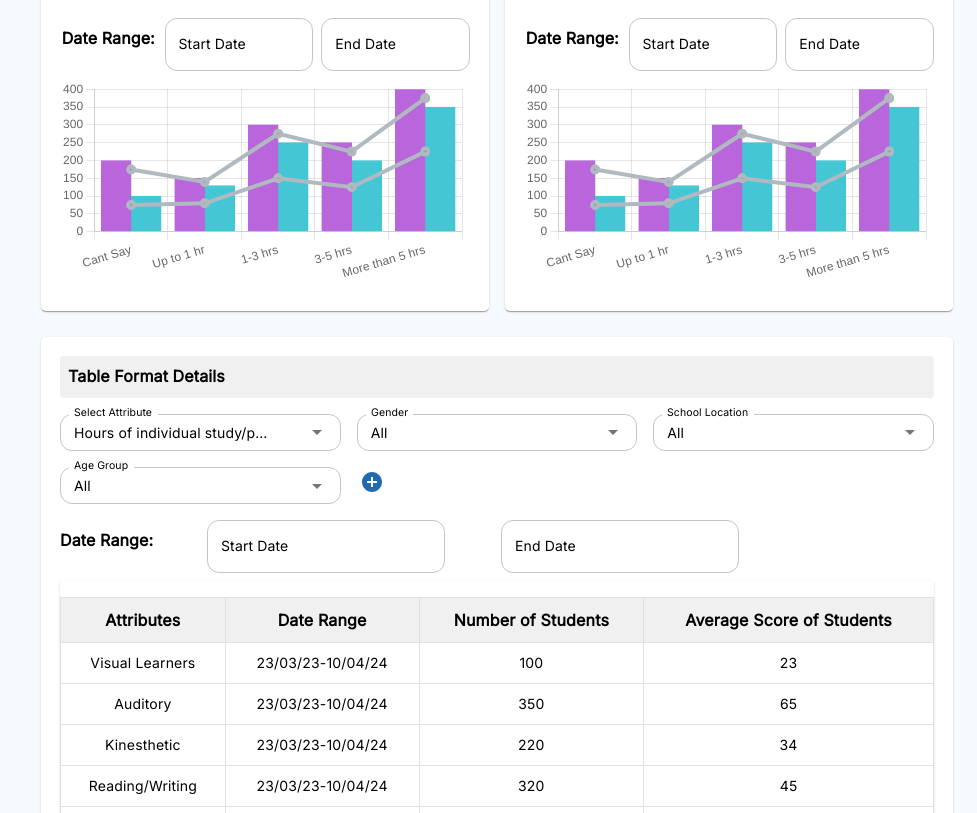
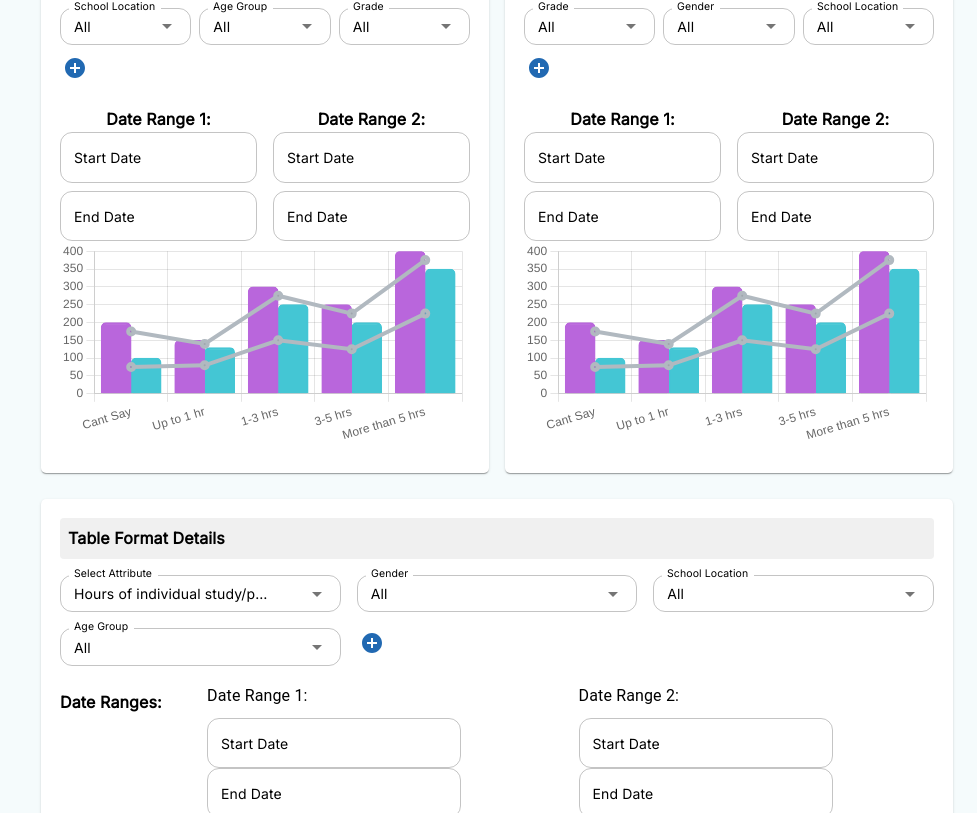
Before and after one commit to anshika2432001/auro_proj, a React (Create React App) app: page /studentLearningBehaviours in a window 1280 px wide. Shown: the part 907-1720 px from the top of the page, without its empty margins (303-1280 px from the left). Built offline with nearby package versions, Linux system fonts and the light colour scheme.

Commit message:
updated code

```diff
--- a/src/pages/Dashboard/DashboardPages/DashboardCards.js
+++ b/src/pages/Dashboard/DashboardPages/DashboardCards.js
@@ -11,7 +11,7 @@ const useStyles = makeStyles({
     position: 'relative',
   },
   header: {
-    backgroundColor: '#f0f0f0',
+    backgroundColor: '#0948a6',
     padding: '10px',
     position: 'absolute',
     top: 0,
@@ -19,6 +19,7 @@ const useStyles = makeStyles({
     width: '100%',
     boxSizing: 'border-box',
     zIndex: 2,
+    color:'#fff'
   },
   content: {
     paddingTop: '30px',
@@ -135,9 +136,7 @@ const ChartCard = ({ title, dataKey, data }) => {
 const DashboardCards = () => {
   return (
     <>
-      <Typography variant="h4" component="h2" gutterBottom>
-        Dashboard
-      </Typography>
+
       <Grid container spacing={2}>
         <Grid item xs={12} sm={6} md={6} lg={6}>
           <ChartCard title="Students" dataKey="students" data={coloredStudentData} />
--- a/src/pages/Dashboard/components/CardComponent.js
+++ b/src/pages/Dashboard/components/CardComponent.js
@@ -21,7 +21,7 @@ const attributeOptions = {
 
 const attributeBasedDropdowns = {
   1: ['Gender', 'School Location', 'Age Group'],
-  2: ['Gender', 'Grade'],
+  2: ['Gender', 'Grade','Board of Education'],
   3: ['School Location', 'Age Group', 'Grade'],
   4: ['Grade', 'Gender', 'School Location'],
   5: ['Grade', 'Age Group'],
@@ -39,6 +39,7 @@ const sampleChartData = {
       borderWidth: 2,
       data: [200, 150, 300, 250, 400],
       barThickness: 30,
+      borderRadius: 5,
       order: 2,
     },
     {
@@ -47,6 +48,7 @@ const sampleChartData = {
       backgroundColor: 'rgba(68,198,212,1)',
       borderColor: 'rgba(68,198,212,1)',
       borderWidth: 2,
+      borderRadius: 5,
       data: [100, 130, 250, 200, 350],
       barThickness: 30,
       order: 2,
@@ -76,8 +78,10 @@ const sampleChartData = {
 
 function CardComponent({ title, dropdownOptions }) {
   const [selectedAttribute, setSelectedAttribute] = useState(title.id);
-  const [dateRange1, setDateRange1] = useState(null);
-  const [dateRange2, setDateRange2] = useState(null);
+  const [dateRange1Start, setDateRange1Start] = useState(null);
+  const [dateRange1End, setDateRange1End] = useState(null);
+  const [dateRange2Start, setDateRange2Start] = useState(null);
+  const [dateRange2End, setDateRange2End] = useState(null);
   const [dropdowns, setDropdowns] = useState(attributeBasedDropdowns[selectedAttribute] || []);
   const [availableFilters, setAvailableFilters] = useState([]);
   const [showAddMore, setShowAddMore] = useState(true);
@@ -120,7 +124,7 @@ function CardComponent({ title, dropdownOptions }) {
     <Card className='mini-card'>
       <Typography
         variant="h6"
-        sx={{ backgroundColor: '#f0f0f0', padding: '8px', borderRadius: '4px' }}
+        sx={{ backgroundColor: '#0948a6', padding: '8px', borderRadius: '4px',color:'#fff' }}
       >
         {title.value}
       </Typography>
@@ -169,29 +173,57 @@ function CardComponent({ title, dropdownOptions }) {
           )}
         </Grid>
 
-        <Grid container spacing={1} sx={{ mt: 1, mb: 1 }}>
-          <Grid item xs={12} sm={3} md={3} lg={3} textAlign="center">
-            <Typography variant="h6" sx={{ mt: 1 }}>Date Range:</Typography>
-          </Grid>
-          <Grid item xs={12} sm={4.5} md={4.5} lg={4.5}>
+        <Grid container spacing={2} sx={{ mt: 0 }}>
+          <Grid item xs={12} sm={6}>
+            <Typography variant="h6" sx={{ mt: 1, textAlign: 'center' }}>Date Range 1:</Typography>
+            <Grid container spacing={1}>
+              <Grid item xs={12}>
                 <LocalizationProvider dateAdapter={AdapterDayjs}>
                   <DatePicker
                     label="Start Date"
-                value={dateRange1}
-                onChange={(newValue) => setDateRange1(newValue)}
+                    value={dateRange1Start}
+                    onChange={(newValue) => setDateRange1Start(newValue)}
                     renderInput={(params) => <TextField {...params} size="small" />}
                   />
                 </LocalizationProvider>
               </Grid>
-          <Grid item xs={12} sm={4.5} md={4.5} lg={4.5}>
+              <Grid item xs={12}>
                 <LocalizationProvider dateAdapter={AdapterDayjs}>
                   <DatePicker
                     label="End Date"
-                value={dateRange2}
-                onChange={(newValue) => setDateRange2(newValue)}
+                    value={dateRange1End}
+                    onChange={(newValue) => setDateRange1End(newValue)}
                     renderInput={(params) => <TextField {...params} size="small" />}
                   />
                 </LocalizationProvider>
+              </Grid>
+            </Grid>
+          </Grid>
+
+          <Grid item xs={12} sm={6}>
+            <Typography variant="h6" sx={{ mt: 1, textAlign: 'center' }}>Date Range 2:</Typography>
+            <Grid container spacing={1}>
+              <Grid item xs={12}>
+                <LocalizationProvider dateAdapter={AdapterDayjs}>
+                  <DatePicker
+                    label="Start Date"
+                    value={dateRange2Start}
+                    onChange={(newValue) => setDateRange2Start(newValue)}
+                    renderInput={(params) => <TextField {...params} size="small" />}
+                  />
+                </LocalizationProvider>
+              </Grid>
+              <Grid item xs={12}>
+                <LocalizationProvider dateAdapter={AdapterDayjs}>
+                  <DatePicker
+                    label="End Date"
+                    value={dateRange2End}
+                    onChange={(newValue) => setDateRange2End(newValue)}
+                    renderInput={(params) => <TextField {...params} size="small" />}
+                  />
+                </LocalizationProvider>
+              </Grid>
+            </Grid>
           </Grid>
         </Grid>
 
--- a/src/pages/Dashboard/components/TableComponent.js
+++ b/src/pages/Dashboard/components/TableComponent.js
@@ -27,8 +27,10 @@ const attributeBasedDropdowns = {
 
 function TableComponent({ title, dropdownOptions }) {
   const [selectedAttribute, setSelectedAttribute] = useState(title.id);
-  const [dateRange1, setDateRange1] = useState(null);
-  const [dateRange2, setDateRange2] = useState(null);
+  const [dateRange1Start, setDateRange1Start] = useState(null);
+  const [dateRange1End, setDateRange1End] = useState(null);
+  const [dateRange2Start, setDateRange2Start] = useState(null);
+  const [dateRange2End, setDateRange2End] = useState(null);
   const [tableData, setTableData] = useState([]);
   const [dropdowns, setDropdowns] = useState(attributeBasedDropdowns[selectedAttribute] || []);
   const [availableFilters, setAvailableFilters] = useState([]);
@@ -73,7 +75,7 @@ function TableComponent({ title, dropdownOptions }) {
       },
     ];
     setTableData(tableInfo);
-  }, [title, dateRange1, dateRange2]);
+  }, [title, dateRange1Start, dateRange1End, dateRange2Start, dateRange2End]);
 
   useEffect(() => {
     const usedFilters = new Set(dropdowns);
@@ -155,27 +157,49 @@ function TableComponent({ title, dropdownOptions }) {
 
         <Grid container spacing={1} sx={{ mt: 1, mb: 1 }}>
           <Grid item xs={12} sm={2} md={2} lg={2} textAlign="left">
-            <Typography variant="h6" sx={{ mt: 1 }}>Date Range:</Typography>
+            <Typography variant="h6" sx={{ mt: 1 }}>Date Ranges:</Typography>
           </Grid>
-          <Grid item xs={12} sm={4} md={4} lg={4}>
+          <Grid item xs={12} sm={10} md={10} lg={10}>
+            <Grid container spacing={2}>
+              <Grid item xs={12} sm={6} md={6} lg={6}>
+                <Typography variant="subtitle1" sx={{ mb: 1 }}>Date Range 1:</Typography>
                 <LocalizationProvider dateAdapter={AdapterDayjs}>
                   <DatePicker
                     label="Start Date"
-                value={dateRange1}
-                onChange={(newValue) => setDateRange1(newValue)}
+                    value={dateRange1Start}
+                    onChange={(newValue) => setDateRange1Start(newValue)}
+                    renderInput={(params) => <TextField {...params} size="small" />}
+                  />
+                </LocalizationProvider>
+                <LocalizationProvider dateAdapter={AdapterDayjs}>
+                  <DatePicker
+                    label="End Date"
+                    value={dateRange1End}
+                    onChange={(newValue) => setDateRange1End(newValue)}
                     renderInput={(params) => <TextField {...params} size="small" />}
                   />
                 </LocalizationProvider>
               </Grid>
-          <Grid item xs={12} sm={4} md={4} lg={4}>
+              <Grid item xs={12} sm={6} md={6} lg={6}>
+                <Typography variant="subtitle1" sx={{ mb: 1 }}>Date Range 2:</Typography>
+                <LocalizationProvider dateAdapter={AdapterDayjs}>
+                  <DatePicker
+                    label="Start Date"
+                    value={dateRange2Start}
+                    onChange={(newValue) => setDateRange2Start(newValue)}
+                    renderInput={(params) => <TextField {...params} size="small" />}
+                  />
+                </LocalizationProvider>
                 <LocalizationProvider dateAdapter={AdapterDayjs}>
                   <DatePicker
                     label="End Date"
-                value={dateRange2}
-                onChange={(newValue) => setDateRange2(newValue)}
+                    value={dateRange2End}
+                    onChange={(newValue) => setDateRange2End(newValue)}
                     renderInput={(params) => <TextField {...params} size="small" />}
                   />
                 </LocalizationProvider>
+              </Grid>
+            </Grid>
           </Grid>
         </Grid>
 
--- a/src/pages/OtherComponent/Contact.js
+++ b/src/pages/OtherComponent/Contact.js
@@ -62,19 +62,19 @@ const Contact = () => {
                     <Box display="flex" alignItems="center" mb={3} color="white">
                       <PhoneIcon />
                       <Typography variant="body1" sx={{ marginLeft: '10px' }}>
-                        Contact No: 123-456-7890
+                        +91 9667480783
                       </Typography>
                     </Box>
                     <Box display="flex" alignItems="center" mb={3} color="white">
                       <EmailIcon />
                       <Typography variant="body1" sx={{ marginLeft: '10px' }}>
-                        Email: info@example.com
+                        info@auroscholar.com
                       </Typography>
                     </Box>
                     <Box display="flex" alignItems="center" color="white">
                       <LocationOnIcon />
                       <Typography variant="body1" sx={{ marginLeft: '10px' }}>
-                        Address: 123 Main St, City, Country
+                        Plot-1201, Vasundhara, Ghaziabad, Uttar Pradesh 201012
                       </Typography>
                     </Box>
                   </Box>
--- a/src/utils/ColorModeContext.js
+++ b/src/utils/ColorModeContext.js
@@ -132,10 +132,8 @@ export const ColorModeContextProvider = ({ children }) => {
                   opacity: 1,
                 },
 
-                "& MuiInputBase-input": {
-                  opacity: 1,
-
-
+                "& .MuiInputBase-input": {
+                  padding: "15px",
                 },
                 "& .MuiOutlinedInput-root": {
                   borderRadius: "12px",
```
Lines whose indentation alone changed are shown as unchanged.
